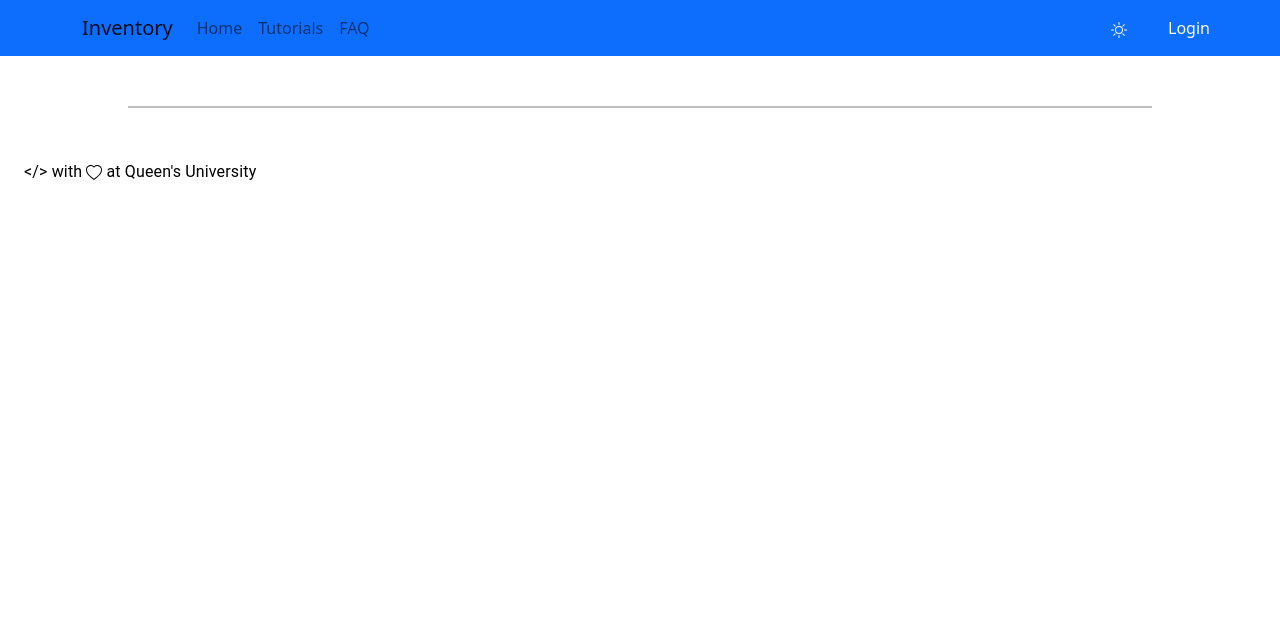
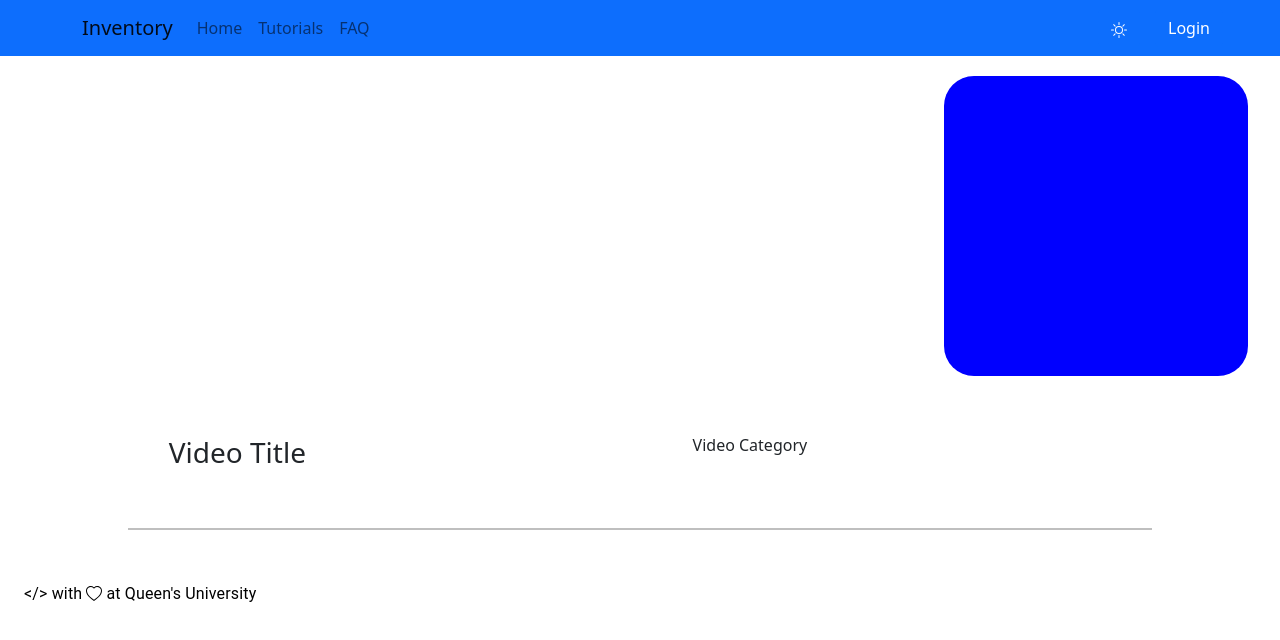
Before and after one commit to timothyliutl/inventorysite, a React (Create React App) app: page /video in a window 1280 px wide. Shown: the top 640 px of the page. Built offline with nearby package versions, Linux system fonts and the light colour scheme.

Commit message:
added video player

```diff
--- a/package.json
+++ b/package.json
@@ -16,6 +16,7 @@
     "react-bootstrap": "^2.0.0-beta.4",
     "react-bootstrap-icons": "^1.5.0",
     "react-dom": "^17.0.2",
+    "react-player": "^2.9.0",
     "react-router": "^5.2.0",
     "react-router-dom": "^5.2.0",
     "react-scripts": "4.0.3",
--- a/src/App.tsx
+++ b/src/App.tsx
@@ -66,7 +66,7 @@ class App extends Component<any, any>{
             </Route>
             <Route path={'/video'} exact>
               <SiteNavbar darkmodeOn={this.state.darkMode} darkmode={darkModeToggle}></SiteNavbar>
-              <TutorialVideoPage></TutorialVideoPage>
+              <TutorialVideoPage darkmodeOn={this.state.darkMode}></TutorialVideoPage>
               <Footer darkmodeOn={this.state.darkMode}></Footer>
             </Route>
           </Switch>
--- a/src/Components/VideoPlayer.tsx
+++ b/src/Components/VideoPlayer.tsx
@@ -1,4 +1,6 @@
+import { Container, Grid, makeStyles } from '@material-ui/core';
 import React from 'react';
+import ReactPlayer from 'react-player';
 
 interface propTypes {
     darkmodeOn: boolean
@@ -6,10 +8,74 @@ interface propTypes {
 
 const VideoPlayer = (props: propTypes) => {
 
+    const styles = makeStyles({
+        videoPlayerContainer: {
+            backgroundColor: "#787A91",
+            width: "80%",
+            minHeight: '400px',
+            borderRadius: '30px',
+            marginTop: '20px',
+
+        },
+        video: {
+            width: "100%",
+            minHeight: '500px',
+            borderRadius: '30px',
+            backgroundColor: "#787A91",
+            height: '90%',
+            textAlign: 'center'
+        },
+        playlistStyle: {
+            outlineColor: '#EEEEEE',
+            borderRadius: '30px',
+            backgroundColor: 'blue',
+            height: "300px"
+        },
+        outline: {
+            padding: '10px',
+            backgroundColor: 'orange'
+        }
+    })
+    const classes = styles();
 
     return (
-        <div>
+        <div style={{ width: "95%", marginLeft: 'auto', marginRight: 'auto', marginTop: '20px' }}>
 
+            <Grid container direction={'row'} justifyContent={'center'} spacing={0}>
+                <Grid item xs={9} justifyContent={'center'} direction={'row'}>
+                    <Grid item>
+                        <div>
+                            <Grid container direction={'column'}>
+                                <Grid item>
+                                    <ReactPlayer style={{ marginLeft: 'auto', marginRight: 'auto', padding: "20px" }} url={'https://www.youtube.com/watch?v=Fcif1yxWHAM'}></ReactPlayer>
+
+                                </Grid>
+
+                                <Grid style={{width:'70%', marginLeft:'auto', marginRight:'auto'}} item container justifyContent={'space-between'} direction={'row'}>
+                                    <Grid item>
+                                        <h3>Video Title</h3>
+                                    </Grid>
+                                    <Grid item>
+                                        <h6>Video Category</h6>
+                                    </Grid>
+                                </Grid>
+
+
+                            </Grid>
+
+                        </div>
+                    </Grid>
+                </Grid>
+                <Grid item xs={3}>
+                    <div className={classes.playlistStyle}>
+                        <Grid direction={'column'}>
+
+                        </Grid>
+                    </div>
+
+                </Grid>
+
+            </Grid>
         </div>
     )
 }
--- a/src/Pages/TutorialVideoPage.tsx
+++ b/src/Pages/TutorialVideoPage.tsx
@@ -1,14 +1,15 @@
 import React from 'react';
+import VideoPlayer from '../Components/VideoPlayer';
 
 interface propsTypes{
-    darkmodeOn?: boolean
+    darkmodeOn: boolean
 }
 
 const TutorialVideoPage = (props:propsTypes) =>{
 
     return(
         <div>
-
+            <VideoPlayer darkmodeOn={props.darkmodeOn}></VideoPlayer>
         </div>
     )
 }
```
Also changed, not shown: 1 other file (tests, documents, lock files or other folders).
